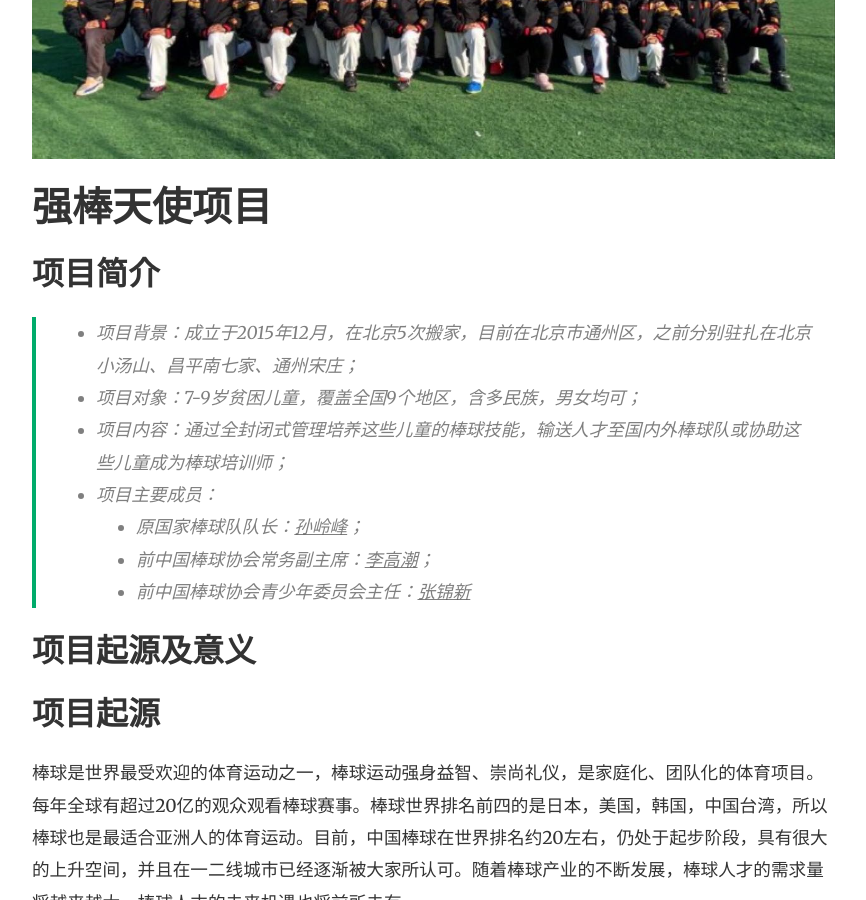
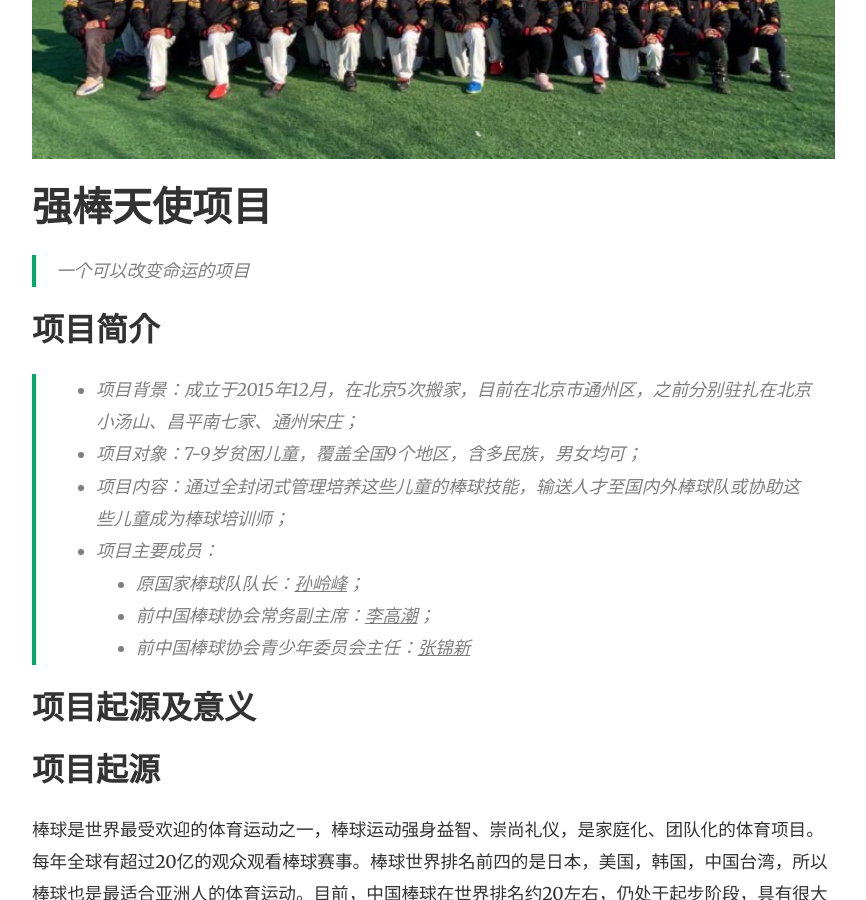
Before and after one commit to deepsnow123/BaseballAngel-WuErZuoQu, a Jekyll site: the page built from _posts/2021-03-14-powerbasebll.md, in a window 1280 px wide and 900 px high, scrolled down 1165 px. Shown: the whole window, without its empty margins (253-1119 px from the left). Built offline with Jekyll 4.4.1, drawn with Linux system fonts in a browser that asks for light colours; nearby versions of some CDN libraries.

Commit message:
Update 2021-03-14-powerbasebll.md

```diff
--- a/_posts/2021-03-14-powerbasebll.md
+++ b/_posts/2021-03-14-powerbasebll.md
@@ -5,7 +5,7 @@ image: assets/images/team.jpeg
 ---
 
 # 强棒天使项目
-
+> 一个可以改变命运的项目
 
 ## 项目简介
 >- 项目背景：成立于2015年12月，在北京5次搬家，目前在北京市通州区，之前分别驻扎在北京小汤山、昌平南七家、通州宋庄；
```
